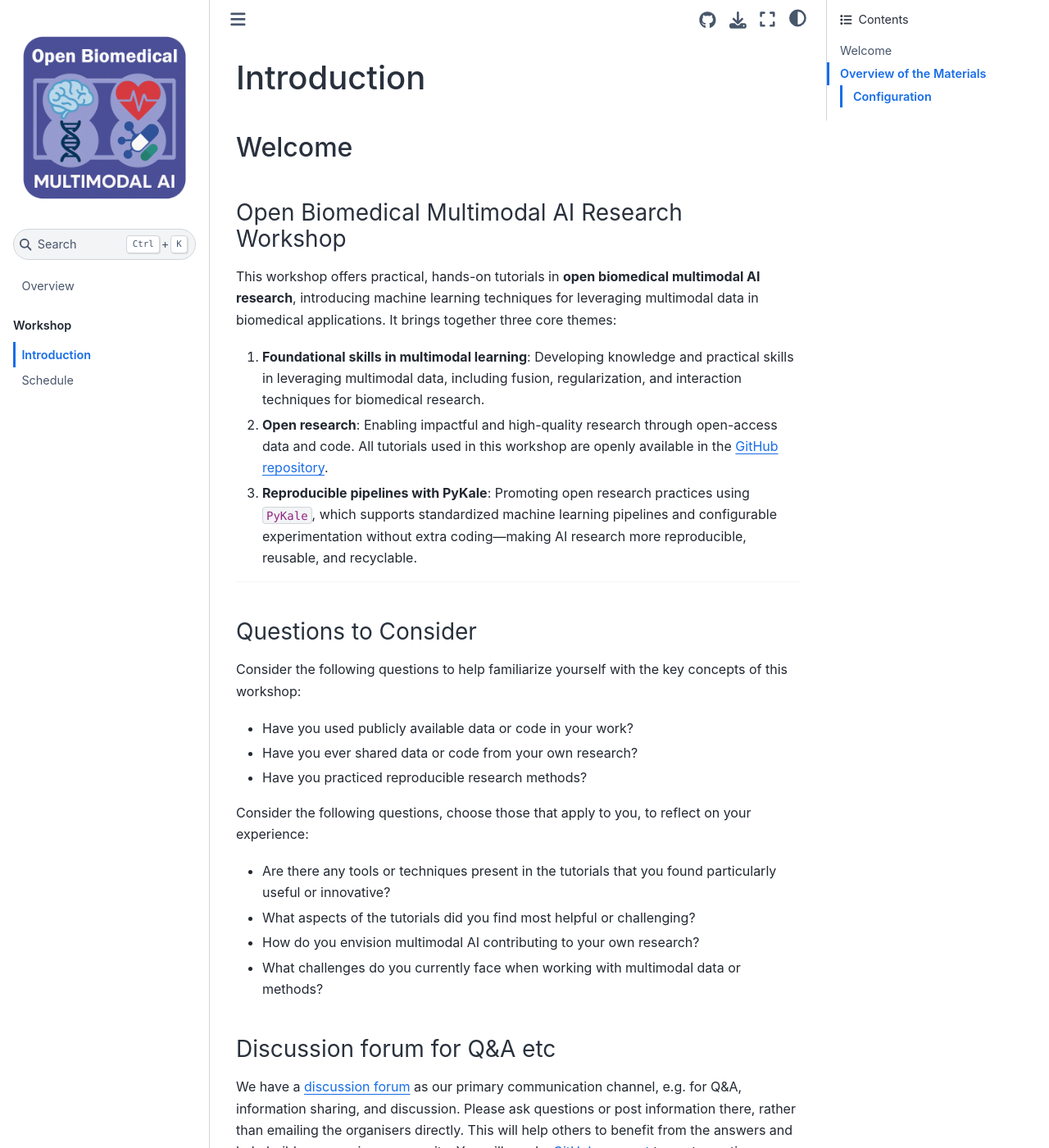
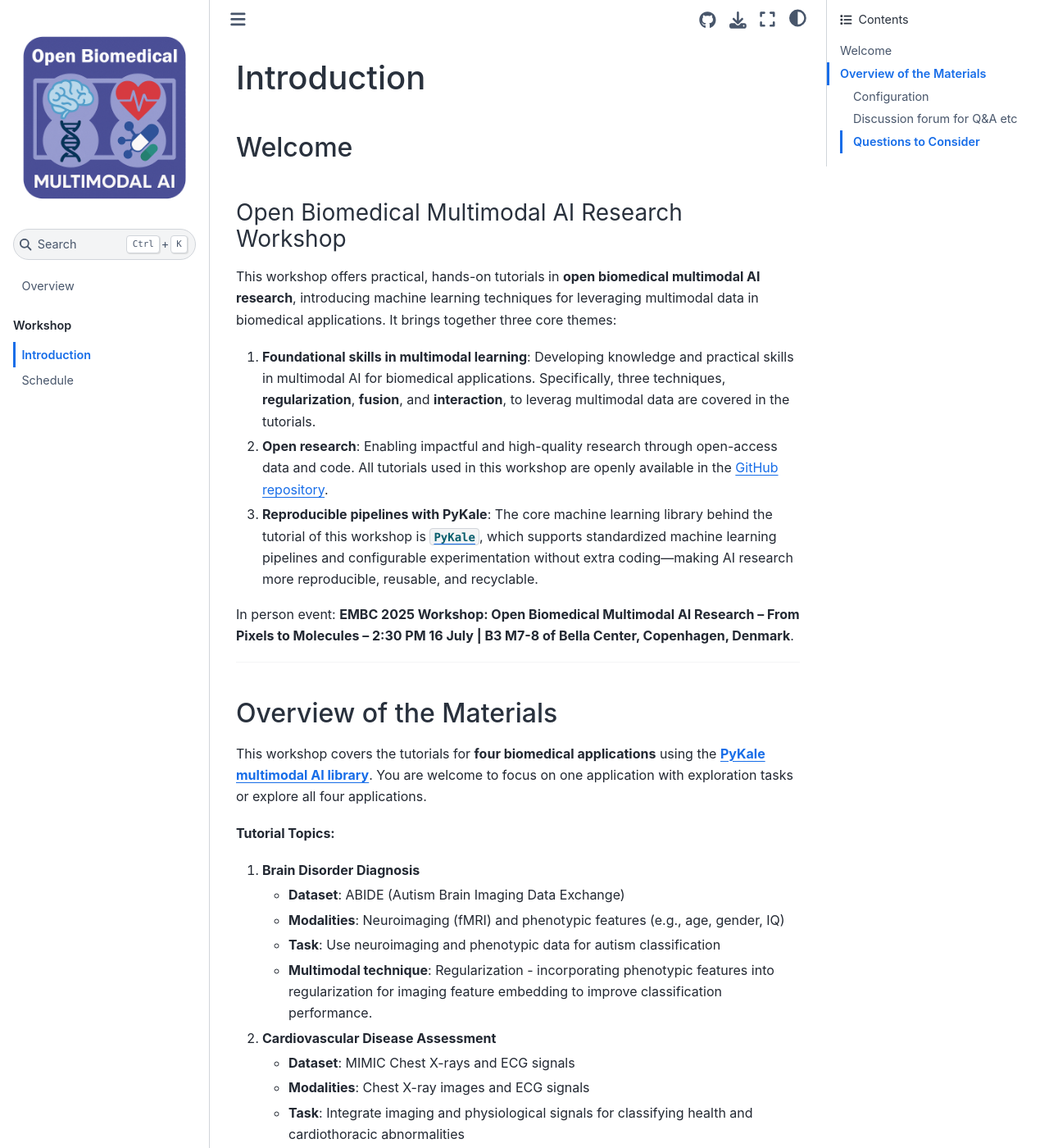
Before and after one commit to pykale/mmai-tutorials, a Jupyter Book: the page built from workshop/intro.md, in a window 1280 px wide and 1400 px high. Shown: the whole window at 82% size. Built offline with Jupyter Book 1.0.4 settings and Sphinx 7.4.7 and the Sphinx Book theme 1.1.4, drawn with Linux system fonts in a browser that asks for light colours; pages that are not in the unit, such as notebooks, are missing from menus; some of the changed text lies outside the part shown.

Commit message:
revise workshop intro

````diff
--- a/_toc.yml
+++ b/_toc.yml
@@ -32,17 +32,17 @@
     - file: tutorials/brain-disorder-diagnosis/extend-reading/extension-tasks
       title: Extension Tasks
     - file: tutorials/brain-disorder-diagnosis/extend-reading/helper-functions
-      title: Helper Functions
+      title: Helper Functions (optional)
     - file: tutorials/brain-disorder-diagnosis/extend-reading/data-config
-      title: Data & Config
+      title: Data & Config (optional)
   - file: tutorials/drug-target-interaction/tutorial-drug
   - file: tutorials/multiomics-cancer-classification/tutorial-cancer
     sections:
     - file: tutorials/multiomics-cancer-classification/extend-reading/data
-      title: Data
+      title: Data (optional)
     - file: tutorials/multiomics-cancer-classification/extend-reading/helper-functions
-      title: Helper Functions & Model Details
+      title: Helper Functions & Model Details (optional)
     - file: tutorials/multiomics-cancer-classification/extend-reading/interpretation-study
-      title: Interpretation Study
+      title: Interpretation Study (optional)
     - file: tutorials/multiomics-cancer-classification/extend-reading/extension-tasks
       title: Extension Tasks
--- a/workshop/intro.md
+++ b/workshop/intro.md
@@ -4,36 +4,13 @@
 
 ### Open Biomedical Multimodal AI Research Workshop
 
-<!-- **EMBC 2025 Workshop: Open Biomedical Multimodal AI Research – From Pixels to Molecules – 16 July | Copenhagen, Denmark** -->
-
 This workshop offers practical, hands-on tutorials in **open biomedical multimodal AI research**, introducing machine learning techniques for leveraging multimodal data in biomedical applications. It brings together three core themes:
 
-1. **Foundational skills in multimodal learning**: Developing knowledge and practical skills in leveraging multimodal data, including fusion, regularization, and interaction techniques for biomedical research.
+1. **Foundational skills in multimodal learning**: Developing knowledge and practical skills in multimodal AI for biomedical applications. Specifically, three techniques, **regularization**, **fusion**, and **interaction**, to leverag multimodal data are covered in the tutorials.
 2. **Open research**: Enabling impactful and high-quality research through open-access data and code. All tutorials used in this workshop are openly available in the [GitHub repository](https://github.com/pykale/mmai-tutorials).
-3. **Reproducible pipelines with PyKale**: Promoting open research practices using `PyKale`, which supports standardized machine learning pipelines and configurable experimentation without extra coding—making AI research more reproducible, reusable, and recyclable.
+3. **Reproducible pipelines with PyKale**: The core machine learning library behind the tutorial of this workshop is [`PyKale`](https://github.com/pykale/pykale), which supports standardized machine learning pipelines and configurable experimentation without extra coding—making AI research more reproducible, reusable, and recyclable.
 
----
-
-### Questions to Consider
-
-Consider the following questions to help familiarize yourself with the key concepts of this workshop:
-
-- Have you used publicly available data or code in your work?
-
-- Have you ever shared data or code from your own research?
-
-- Have you practiced reproducible research methods?
-
-Consider the following questions, choose those that apply to you, to reflect on your experience:
-
-- Are there any tools or techniques present in the tutorials that you found particularly useful or innovative?
-- What aspects of the tutorials did you find most helpful or challenging?
-- How do you envision multimodal AI contributing to your own research?
-- What challenges do you currently face when working with multimodal data or methods?
-
-### Discussion forum for Q&A etc
-
-We have a [discussion forum](https://github.com/pykale/mmai-tutorials/discussions) as our primary communication channel, e.g. for Q&A, information sharing, and discussion. Please ask questions or post information there, rather than emailing the organisers directly. This will help others to benefit from the answers and help build an engaging community. You will need a [GitHub account](https://github.com/join) to post questions.
+In person event: **EMBC 2025 Workshop: Open Biomedical Multimodal AI Research – From Pixels to Molecules – 2:30 PM 16 July | B3 M7-8 of Bella Center, Copenhagen, Denmark**.
 
 ---
 
@@ -44,24 +21,32 @@
 **Tutorial Topics:**
 
 1. **Brain Disorder Diagnosis**
-   - **Data**: ABIDE (Autism Brain Imaging Data Exchange)
-   - **Goal**: Use neuroimaging and phenotypic data for autism classification
+   - **Dataset**: ABIDE (Autism Brain Imaging Data Exchange)
+   - **Modalities**: Neuroimaging (fMRI) and phenotypic features (e.g., age, gender, IQ)
+   - **Task**: Use neuroimaging and phenotypic data for autism classification
+   - **Multimodal technique**: Regularization - incorporating phenotypic features into regularization for imaging feature embedding to improve classification performance.
 
 2. **Cardiovascular Disease Assessment**
-   - **Data**: MIMIC Chest X-rays and ECG signals
-   - **Goal**: Integrate imaging and physiological signals for risk prediction
+   - **Dataset**: MIMIC Chest X-rays and ECG signals
+   - **Modalities**: Chest X-ray images and ECG signals
+   - **Task**: Integrate imaging and physiological signals for classifying health and cardiothoracic abnormalities
+   - **Multimodal technique**: Fusion - combining imaging and ECG features at feature and decision level for improved classification.
 
 3. **Cancer Classification**
-   - **Data**: TCGA (The Cancer Genome Atlas)
-   - **Goal**: Combine genomics and transcriptomics data for cancer subtype classification
+   - **Dataset**: TCGA (The Cancer Genome Atlas)
+   - **Modalities**: Genomics (DNA methylation, gene expression) and transcriptomics (RNA sequencing)
+   - **Task**: Combine genomics and transcriptomics data for cancer subtype classification
+   - **Multimodal technique**: Fusion and interaction - concatenating omic-specific probabilities and constructing a cross-omics tensor for the probability interaction.
 
 4. **Drug–Target Interaction Prediction**
-   - **Data**: BindingDB and BioSNAP
-   - **Goal**: Predict molecular interactions from structural and textual features
+   - **Dataset**: BindingDB and BioSNAP
+   - **Modalities**: Protein structures (3D) and molecular graphs (SMILES)
+   - **Task**: Predict molecular interactions from structural and textual features
+   - **Multimodal technique**: Interaction - bilinear interaction between protein and molecular embedding.
 
 The tutorial materials are organized into a Jupyter Book comprising four chapters. Each chapter is prepared in an accessible and executable Jupyter notebook corresponds to a specific biomedical application. You’ll find a rocket icon <i class="fas fa-rocket"></i> near the top mid-right of each executable page. We recommend first reviewing the content in your browser (HTML format), then launching the corresponding notebook, preferably in Google Colab, by clicking the rocket icon (via <i class="fas fa-rocket"></i>) to run and experiment with the code.
 
-The tutorials are organized as standardized file structure, which is shown below:
+The tutorials are organized as standardized file structure. The common file structure of a tutorial is shown below:
 
 ```text
     ├───tutorial.ipynb
@@ -69,6 +54,18 @@
     ├───configs
     │   ├───base.yml
     │   ├───**.yml
+```
+
+Some tutorials may also include additional resources. A more comprehensive file structure is shown below:
+
+```text
+    ├───tutorial.ipynb
+    ├───config.py
+    ├───configs
+    │   ├───base.yml
+    │   ├───**.yml
+    |───extend-reading
+    │   ├───**.md
     ├───model.py
     ├───models
     │   ├───**.pt
@@ -97,3 +94,25 @@
 - **Scalability**: Facilitates managing multiple experiments systematically, especially in larger workflows or batch processing.
 
 Please refer to the provided configuration files for details on how to customize your experiment.
+
+### Discussion forum for Q&A etc
+
+We have a [discussion forum](https://github.com/pykale/mmai-tutorials/discussions) as our primary communication channel, e.g. for Q&A, information sharing, and discussion. Please ask questions or post information there, rather than emailing the organisers directly. This will help others to benefit from the answers and help build an engaging community. You will need a [GitHub account](https://github.com/join) to post questions.
+
+
+### Questions to Consider
+
+Consider the following questions to help familiarize yourself with the key concepts of this workshop:
+
+- Have you used publicly available data or code in your work?
+
+- Have you ever shared data or code from your own research?
+
+- Have you practiced reproducible research methods?
+
+Consider the following questions, choose those that apply to you, to reflect on your experience:
+
+- Are there any tools or techniques present in the tutorials that you found particularly useful or innovative?
+- What aspects of the tutorials did you find most helpful or challenging?
+- How do you envision multimodal AI contributing to your own research?
+- What challenges do you currently face when working with multimodal data or methods?
````
Also changed, not shown: workshop/schedule.md (+10 -4 lines).
